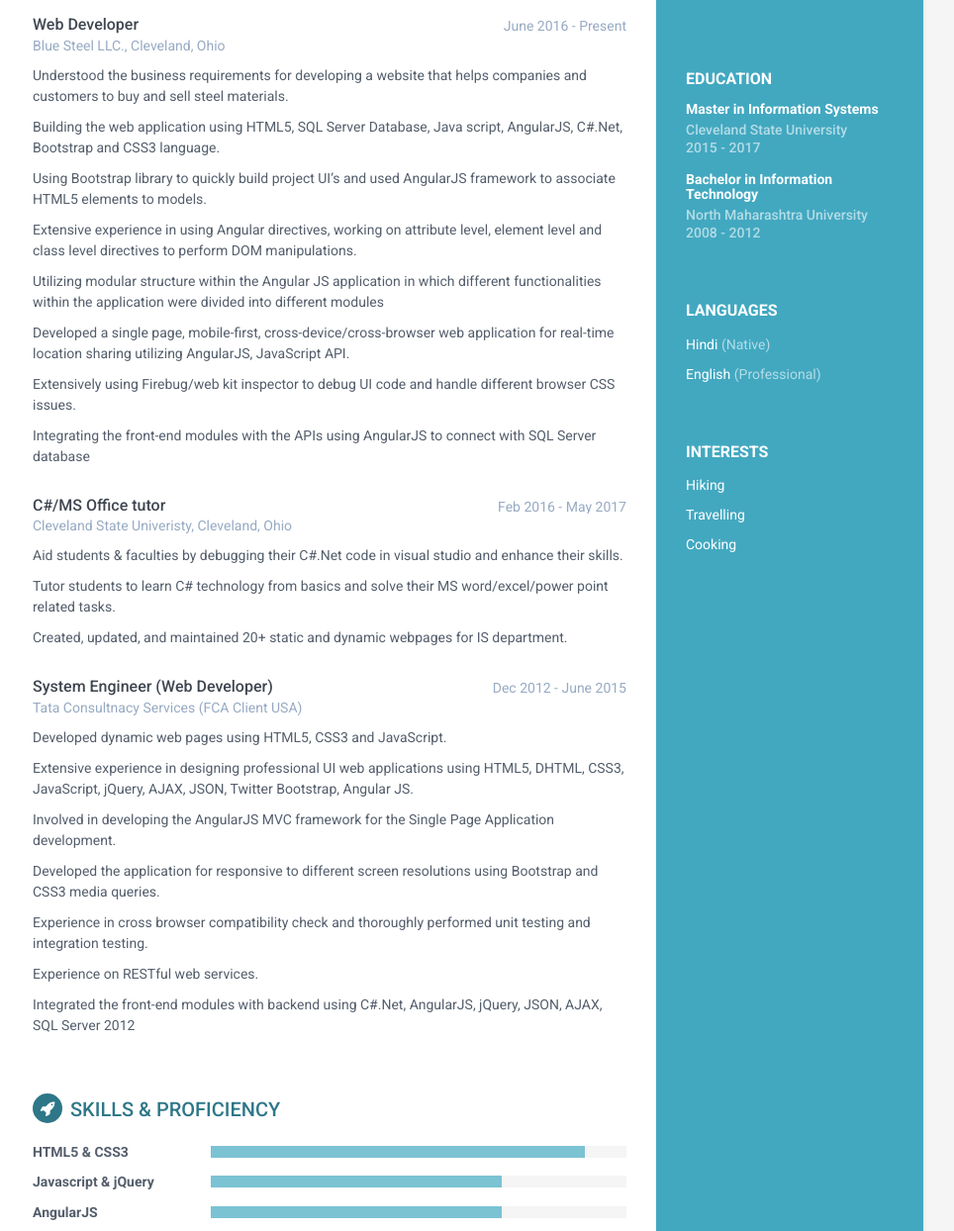
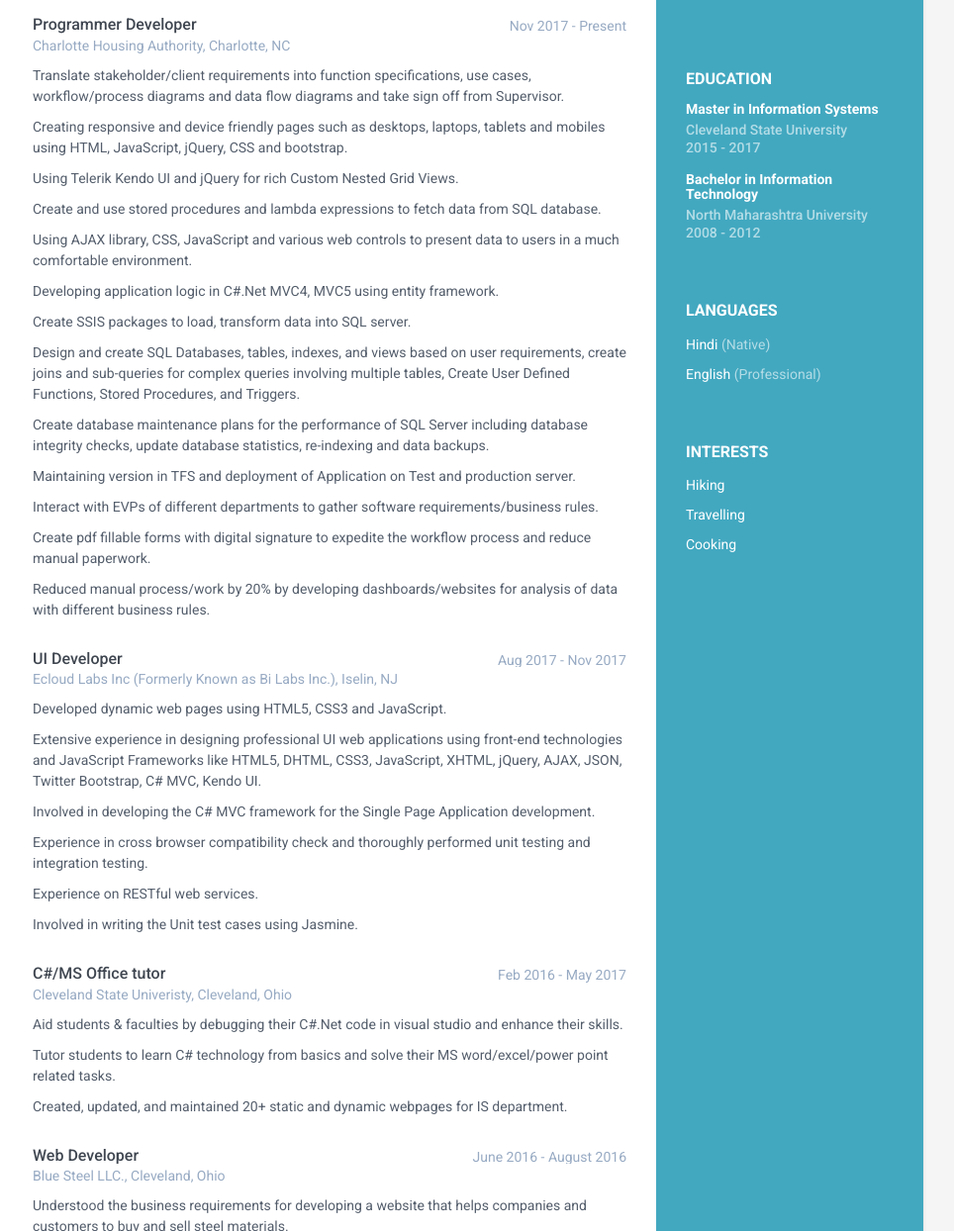
Before and after one commit to Ni5hith3/website, a plain HTML site: page index.html in a window 1280 px wide. Shown: the part 423-1667 px from the top of the page at 99% size, without its empty margins (187-1151 px from the left). Drawn offline with Linux system fonts and the light colour scheme.

Commit message:
Update Resume

```diff
--- a/index.html
+++ b/index.html
@@ -27,15 +27,15 @@
             <div class="profile-container">
                 <img class="profile" src="assets/images/Nishith.png" alt="" />
                 <h1 class="name">Nishith Shah</h1>
-                <h3 class="tagline">Front End Web Developer</h3>
+                <h3 class="tagline">Programmer Developer</h3>
             </div><!--//profile-container-->
 
             <div class="contact-container container-block">
                 <ul class="list-unstyled contact-list">
                     <li class="email"><i class="fa fa-envelope"></i><a href="mailto: shah.nishith3@yahoo.com">shah.nishith3@yahoo.com</a></li>
                     <li class="phone"><i class="fa fa-phone"></i><a href="tel:2165029808">2165029808</a></li>
-                    <li class="website"><i class="fa fa-globe"></i><a href="http://nishithshah.tk" target="_blank">nishithshah.tk</a></li>
-					<li class="linkedin"><i class="fa fa-download" aria-hidden="true"></i><a href="assets/Resume/Nishith_Shah_Resume.docx" download>Resume</a></li>
+                    <li class="website"><i class="fa fa-linkedin"></i><a href="https://www.linkedin.com/in/nishith-shah" target="_blank">nishith-shah</a></li>
+		    <li class="linkedin"><i class="fa fa-download" aria-hidden="true"></i><a href="assets/Resume/Nishith_Shah_Resume.pdf" target = "_blank" download>Resume</a></li>
                 </ul>
             </div><!--//contact-container-->
             <div class="education-container container-block">
@@ -77,7 +77,7 @@
             <section class="section summary-section">
                 <h2 class="section-title"><i class="fa fa-user"></i>Career Profile</h2>
                 <div class="summary">
-                    <p>I am a Software/Web Developer with more than 5 years of industrial experience possessing strong skills in designing & developing responsive websites and applications using C#.Net MVC, Angular JS, Kendo UI, HTML5, CSS3, Typescript, JavaScript, jQuery, JSON and Bootstrap; writing SQL-stored procedures and functions for retrieving information from a database; and using Bootstrap to design responsive web pages. Extensive experience installing, configuring and integrating IIS with ASP.NET, .Net Framework. Proven ability in optimizing web functionality that improve data retrieval and workflow efficiencies. Experience working on scalable environment using Agile/Scrum. Enthusiast in learning new languages and cloud based technologies like Azure, AWS. You can <a href="assets/Resume/Nishith_Shah_Resume.pdf" download>download my resume/CV here</a>.</p>
+                    <p>I am a Software/Web Developer with more than 5 years of industrial experience possessing strong skills in designing & developing responsive websites and applications using C#.Net MVC, Angular JS, Kendo UI, HTML5, CSS3, Typescript, JavaScript, jQuery, JSON and Bootstrap; writing SQL-stored procedures and functions for retrieving information from a database; and using Bootstrap to design responsive web pages. Extensive experience installing, configuring and integrating IIS with ASP.NET, .Net Framework. Proven ability in optimizing web functionality that improve data retrieval and workflow efficiencies. Experience working on scalable environment using Agile/Scrum. Enthusiast in learning new languages and cloud based technologies like Azure, AWS. You can <a href="assets/Resume/Nishith_Shah_Resume.pdf" target = "_blank" download>download my resume/CV here</a>.</p>
                 </div><!--//summary-->
             </section><!--//section-->
 
@@ -87,24 +87,45 @@
 		<div class="item">
                     <div class="meta">
                         <div class="upper-row">
-                            <h3 class="job-title">Web Developer</h3>
-                            <div class="time">June 2016 - Present</div>
+                            <h3 class="job-title">Programmer Developer</h3>
+                            <div class="time">Nov 2017 - Present</div>
                         </div><!--//upper-row-->
-                        <div class="company">Blue Steel LLC., Cleveland, Ohio</div>
+                        <div class="company">Charlotte Housing Authority, Charlotte, NC</div>
                     </div><!--//meta-->
                     <div class="details">
-                        <p>Understood the business requirements for developing a website that helps companies and customers to buy and sell steel materials.</p>
-						<p>Building the web application using HTML5, SQL Server Database, Java script, AngularJS, C#.Net, Bootstrap and CSS3 language.</p>
-						<p>Using Bootstrap library to quickly build project UI’s and used AngularJS framework to associate HTML5 elements to models.</p>
-						<p>Extensive experience in using Angular directives, working on attribute level, element level and class level directives to perform DOM manipulations.</p>
-						<p>Utilizing modular structure within the Angular JS application in which different functionalities within the application were divided into different modules</p>
-						<p>Developed a single page, mobile-first, cross-device/cross-browser web application for real-time location sharing utilizing AngularJS, JavaScript API.</p>
-						<p>Extensively using Firebug/web kit inspector to debug UI code and handle different browser CSS issues.</p>
-						<p>Integrating the front-end modules with the APIs using AngularJS to connect with SQL Server database</p>
-
+			<p>Translate stakeholder/client requirements into function specifications, use cases, workflow/process diagrams and data flow diagrams and take sign off from Supervisor.</p>
+                        <p>Creating responsive and device friendly pages such as desktops, laptops, tablets and mobiles using HTML, JavaScript, jQuery, CSS and bootstrap.</p>
+                        <p>Using Telerik Kendo UI and jQuery for rich Custom Nested Grid Views. </p>
+			<p>Create and use stored procedures and lambda expressions to fetch data from SQL database.</p>
+			<p>Using AJAX library, CSS, JavaScript and various web controls to present data to users in a much comfortable environment.</p>
+			<p>Developing application logic in C#.Net MVC4, MVC5 using entity framework.</p>
+			<p>Create SSIS packages to load, transform data into SQL server.</p>
+			<p>Design and create SQL Databases, tables, indexes, and views based on user requirements, create joins and sub-queries for complex queries involving multiple tables, Create User Defined Functions, Stored Procedures, and Triggers.</p>
+			<p>Create database maintenance plans for the performance of SQL Server including database integrity checks, update database statistics, re-indexing and data backups.</p>
+			<p>Maintaining version in TFS and deployment of Application on Test and production server.</p>
+			<p>Interact with EVPs of different departments to gather software requirements/business rules.</p>
+			<p>Create pdf fillable forms with digital signature to expedite the workflow process and reduce manual paperwork.</p>
+			<p>Reduced manual process/work by 20% by developing dashboards/websites for analysis of data with different business rules.</p>
                     </div><!--//details-->
                 </div><!--//item-->
 
+                <div class="item">
+                    <div class="meta">
+                        <div class="upper-row">
+                            <h3 class="job-title">UI Developer</h3>
+                            <div class="time">Aug 2017 - Nov 2017</div>
+                        </div><!--//upper-row-->
+                        <div class="company">Ecloud Labs Inc (Formerly Known as Bi Labs Inc.), Iselin, NJ</div>
+                    </div><!--//meta-->
+                    <div class="details">
+                        <p>Developed dynamic web pages using HTML5, CSS3 and JavaScript.</p>
+                        <p>Extensive experience in designing professional UI web applications using front-end technologies and JavaScript Frameworks like HTML5, DHTML, CSS3, JavaScript, XHTML, jQuery, AJAX, JSON, Twitter Bootstrap, C# MVC, Kendo UI. </p>
+			<p>Involved in developing the C# MVC framework for the Single Page Application development.</p>
+			<p>Experience in cross browser compatibility check and thoroughly performed unit testing and integration testing.</p>
+			<p>Experience on RESTful web services.</p>
+			<p>Involved in writing the Unit test cases using Jasmine.</p>
+                    </div><!--//details-->
+                </div><!--//item-->
 
 		<div class="item">
                     <div class="meta">
@@ -121,6 +142,26 @@
                     </div><!--//details-->
                 </div><!--//item-->
 
+		<div class="item">
+                    <div class="meta">
+                        <div class="upper-row">
+                            <h3 class="job-title">Web Developer</h3>
+                            <div class="time">June 2016 - August 2016</div>
+                        </div><!--//upper-row-->
+                        <div class="company">Blue Steel LLC., Cleveland, Ohio</div>
+                    </div><!--//meta-->
+                    <div class="details">
+                        <p>Understood the business requirements for developing a website that helps companies and customers to buy and sell steel materials.</p>
+						<p>Building the web application using HTML5, SQL Server Database, Java script, AngularJS, C#.Net, Bootstrap and CSS3 language.</p>
+						<p>Using Bootstrap library to quickly build project UI’s and used AngularJS framework to associate HTML5 elements to models.</p>
+						<p>Extensive experience in using Angular directives, working on attribute level, element level and class level directives to perform DOM manipulations.</p>
+						<p>Utilizing modular structure within the Angular JS application in which different functionalities within the application were divided into different modules</p>
+						<p>Developed a single page, mobile-first, cross-device/cross-browser web application for real-time location sharing utilizing AngularJS, JavaScript API.</p>
+						<p>Extensively using Firebug/web kit inspector to debug UI code and handle different browser CSS issues.</p>
+						<p>Integrating the front-end modules with the APIs using AngularJS to connect with SQL Server database</p>
+
+                    </div><!--//details-->
+                </div><!--//item-->
 
                 <div class="item">
                     <div class="meta">
```
Lines whose indentation alone changed are shown as unchanged.
